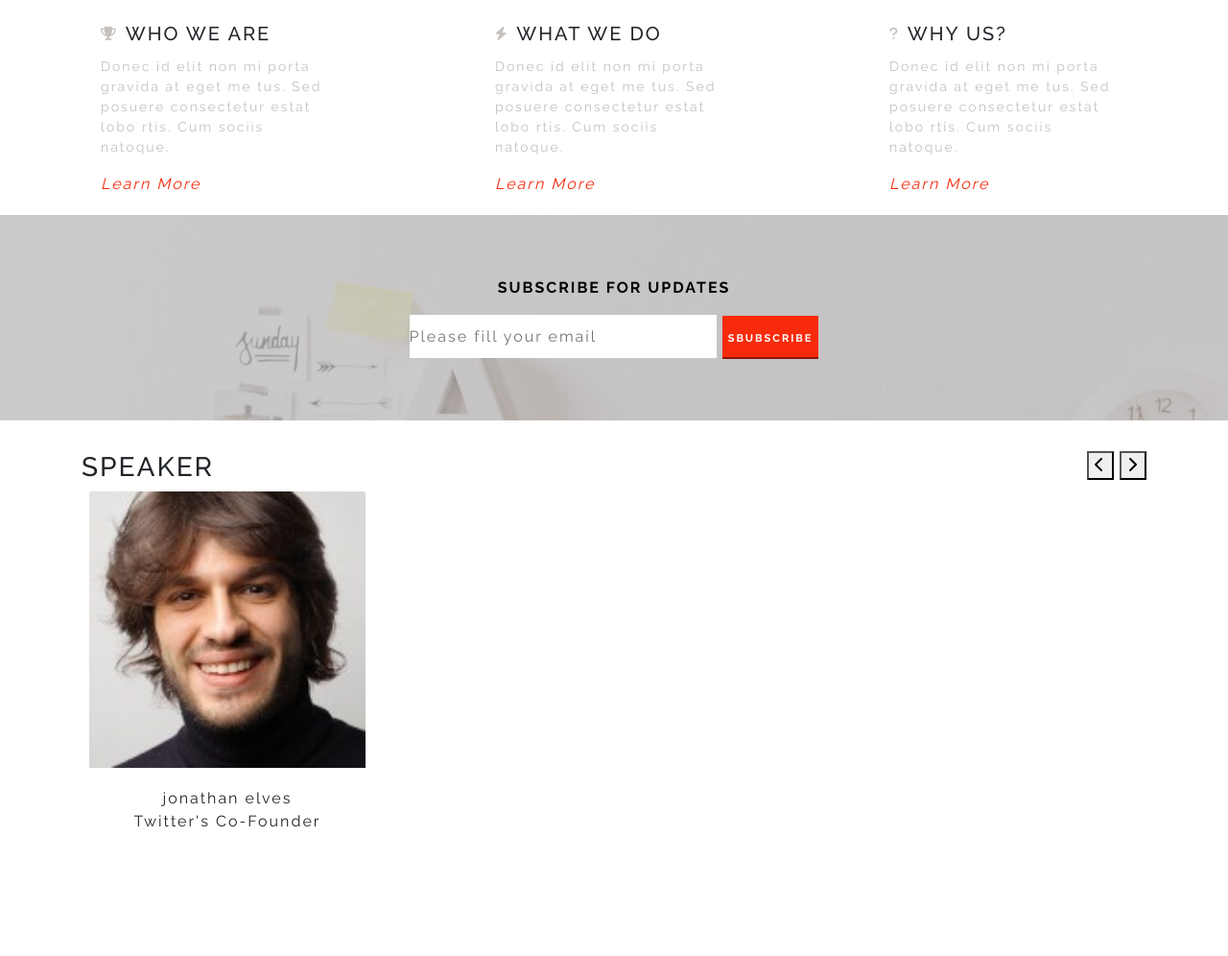
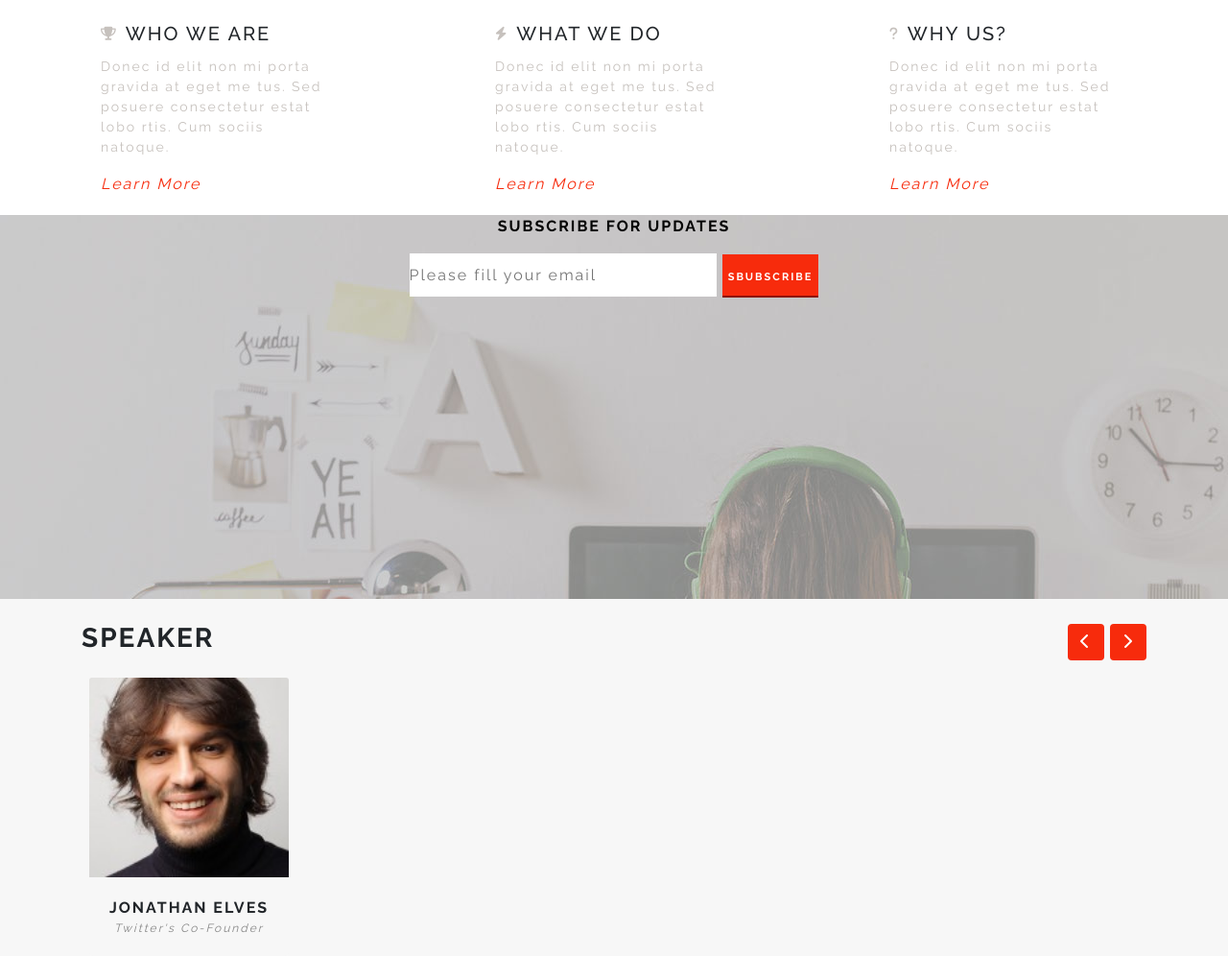
Before and after one commit to MirkoR89/proj-html-vuejs, a plain HTML site: page index.html in a window 1280 px wide. Shown: the part 452-1448 px from the top of the page at 96% size. Before the commit the page ends 1340 px from the top, so only its background shows below. Drawn offline with nearby package versions, Linux system fonts and the light colour scheme.

Commit message:
Style section speaker completed

```diff
--- a/assets/css/style.css
+++ b/assets/css/style.css
@@ -80,7 +80,9 @@ form span i {
 
 /* Timer section */
 .timer {
+  height: 400px;
   background-image: url('../img/coutdown-bg1.jpg');
+
 }
 
 .timer p {
@@ -104,3 +106,27 @@ form span i {
   border: none;
   border-bottom: 2px solid #8d1402;
 }
+
+/* Speakers section */
+.carosual_speakers,
+.carosual_speakers .card {
+  background-color: #F7F7F7;
+}
+.carosual_speakers h3 {
+  font-weight: 700;
+}
+
+.arrow_bt .arrow_left,
+.arrow_bt .arrow_right {
+ background-color: #F72B0C;
+ color: white;
+}
+
+.card-body span:first-child {
+  font-weight: 700;
+}
+
+.card-body span:last-child {
+  font-size: 12px;
+  color: #868686!important;
+}
--- a/index.html
+++ b/index.html
@@ -72,7 +72,7 @@
 
       <!-- Timer section -->
       <section>
-        <div class="jumbotron jumbotron-fluid timer">
+        <div class="timer">
           <div class="container d-flex flex-column justify-content-center align-items-center">
             <div class="countdown">
 
@@ -87,20 +87,24 @@
       </section>
 
       <!-- Speakers section -->
-      <section class="carosual_speakers container d-flex flex-column">
-        <div class="d-flex justify-content-between">
-          <h3>SPEAKER</h3>
-          <div class="arrow_bt">
-            <button @click='prevSpeaker' class="arrow_left" type="button" name="button"><i class="fas fa-chevron-left"></i></button>
-            <button @click='nextSpeaker' class="arrow_right" type="button" name="button"><i class="fas fa-chevron-right"></i></button>
+      <section class="carosual_speakers">
+        <div class="container d-flex flex-column pt-4">
+
+          <div class="d-flex justify-content-between align-items-center">
+            <h3>SPEAKER</h3>
+            <div class="arrow_bt">
+              <button @click='prevSpeaker' class="arrow_left btn" type="button" name="button"><i class="fas fa-chevron-left"></i></button>
+              <button @click='nextSpeaker' class="arrow_right btn" type="button" name="button"><i class="fas fa-chevron-right"></i></button>
+            </div>
           </div>
-        </div>
-        <div class="card_container d-flex justify-content-between">
-          <div class="card border-0 mx-2" style="width: 18rem;">
-            <img :src=`assets/img/${speakers[counterSpeaker].profileImg}.jpg` class="card-img-top" alt="Speaker's profile image">
-            <div class="card-body d-flex flex-column text-center">
-              <span>{{speakers[counterSpeaker].name}}</span>
-              <span>{{speakers[counterSpeaker].role}}</span>
+
+          <div class="card_container d-flex justify-content-between mt-3">
+            <div class="card border-0 mx-2" style="width: 13rem;">
+              <img :src=`assets/img/${speakers[counterSpeaker].profileImg}.jpg` class="card-img-top" alt="Speaker's profile image">
+              <div class="card-body d-flex flex-column text-center">
+                <span class="text-uppercase">{{speakers[counterSpeaker].name}}</span>
+                <span class="font-italic">{{speakers[counterSpeaker].role}}</span>
+              </div>
             </div>
         </div>
       </section>
```
